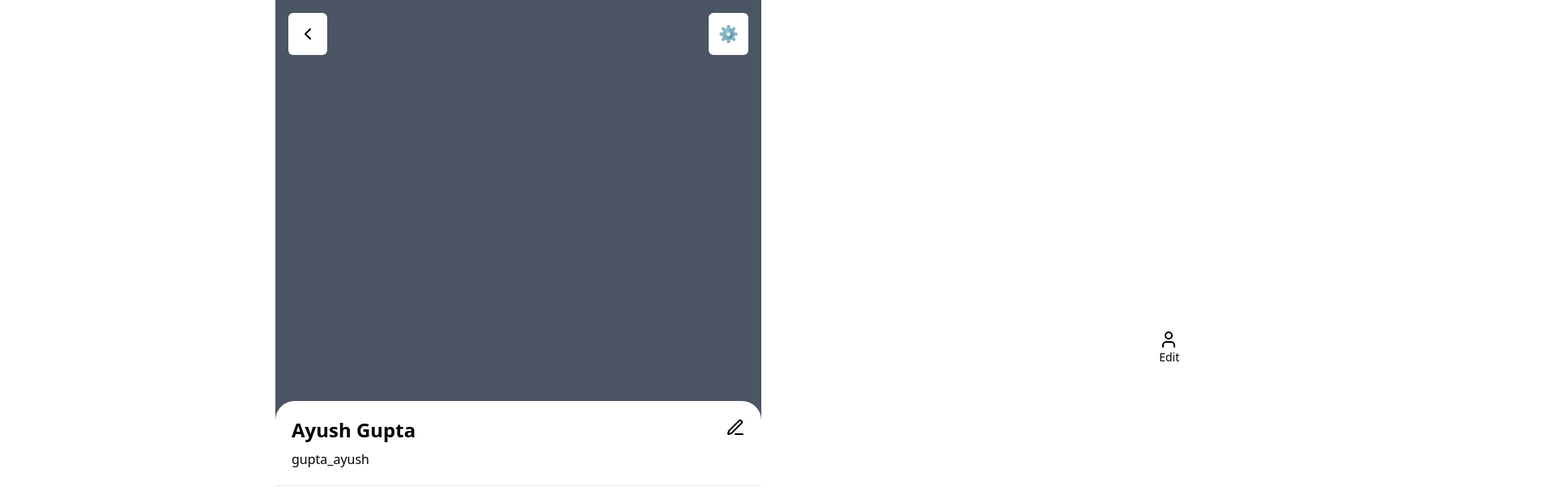
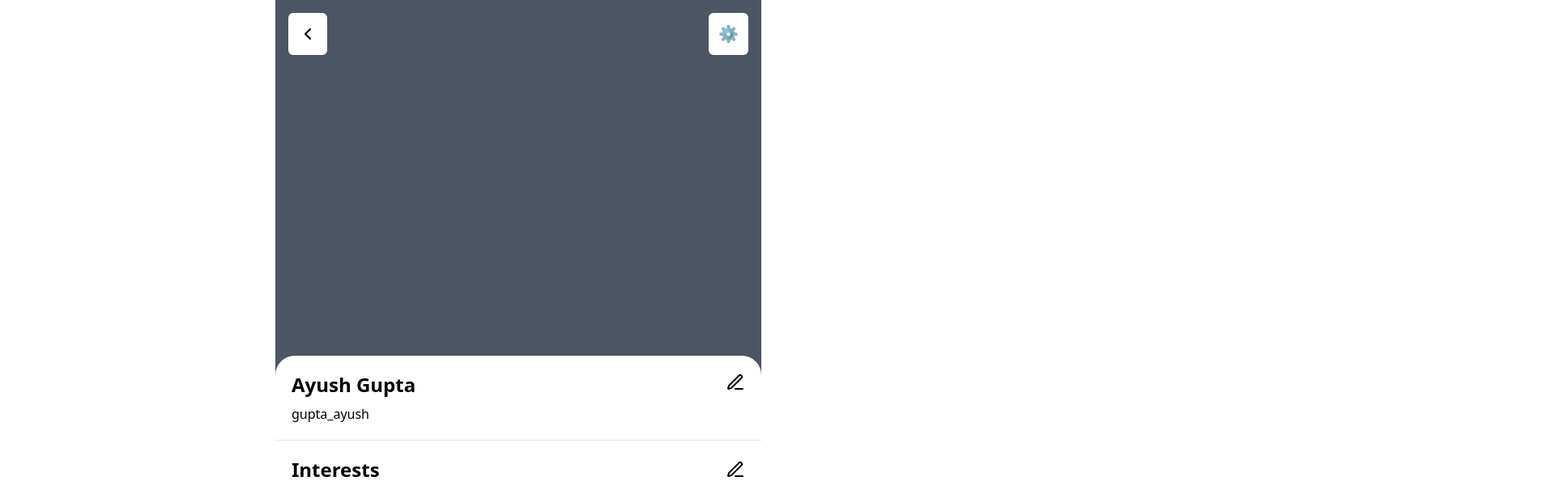
Before and after one commit to princeyadav00785/test, a React (Vite) app: page / in a window 1280 px wide. Shown: the top 616 px of the page at 81% size, 1920 px wide, since content can reach past the window. Built offline with nearby package versions, Linux system fonts and the light colour scheme.

Commit message:
fixed bugs2

```diff
--- a/src/components/Intro/IntroPage.tsx
+++ b/src/components/Intro/IntroPage.tsx
@@ -28,10 +28,10 @@ const IntroPage: React.FC = () => {
         </button>
       </div>
       <div className="relative top-[50vh] left-[84vw]">
-        <button className="text-sm bg-white pt-2 pb-1 pr-4 pl-4 rounded-md">
+        {/* <button className="text-sm bg-white pt-2 pb-1 pr-4 pl-4 rounded-md">
           <User />
           Edit
-        </button>
+        </button> */}
       </div>
       <div className="relative top-[55vh] h-[40vh] bg-white rounded-t-3xl">
         <div className="h-[20%] p-5">
```
